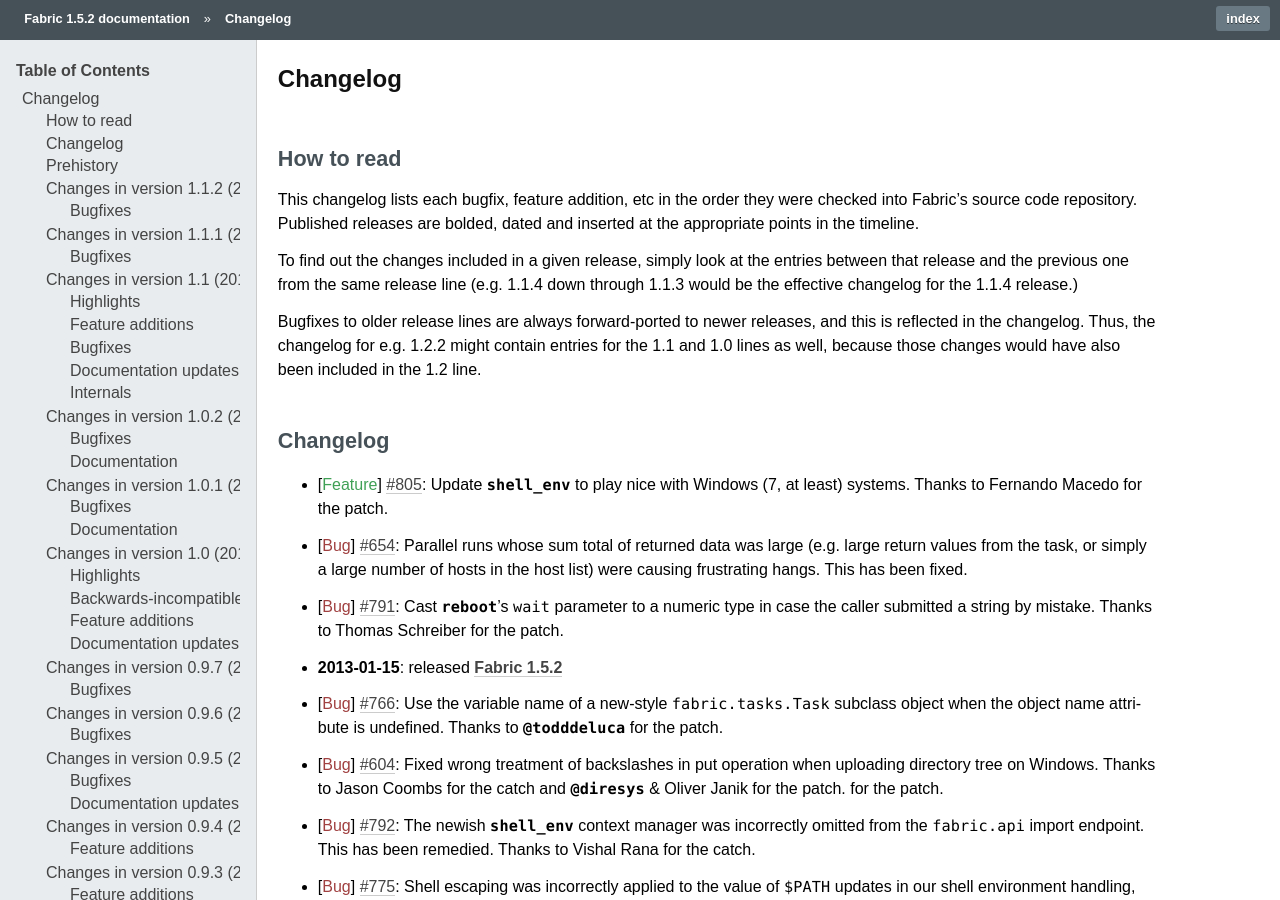
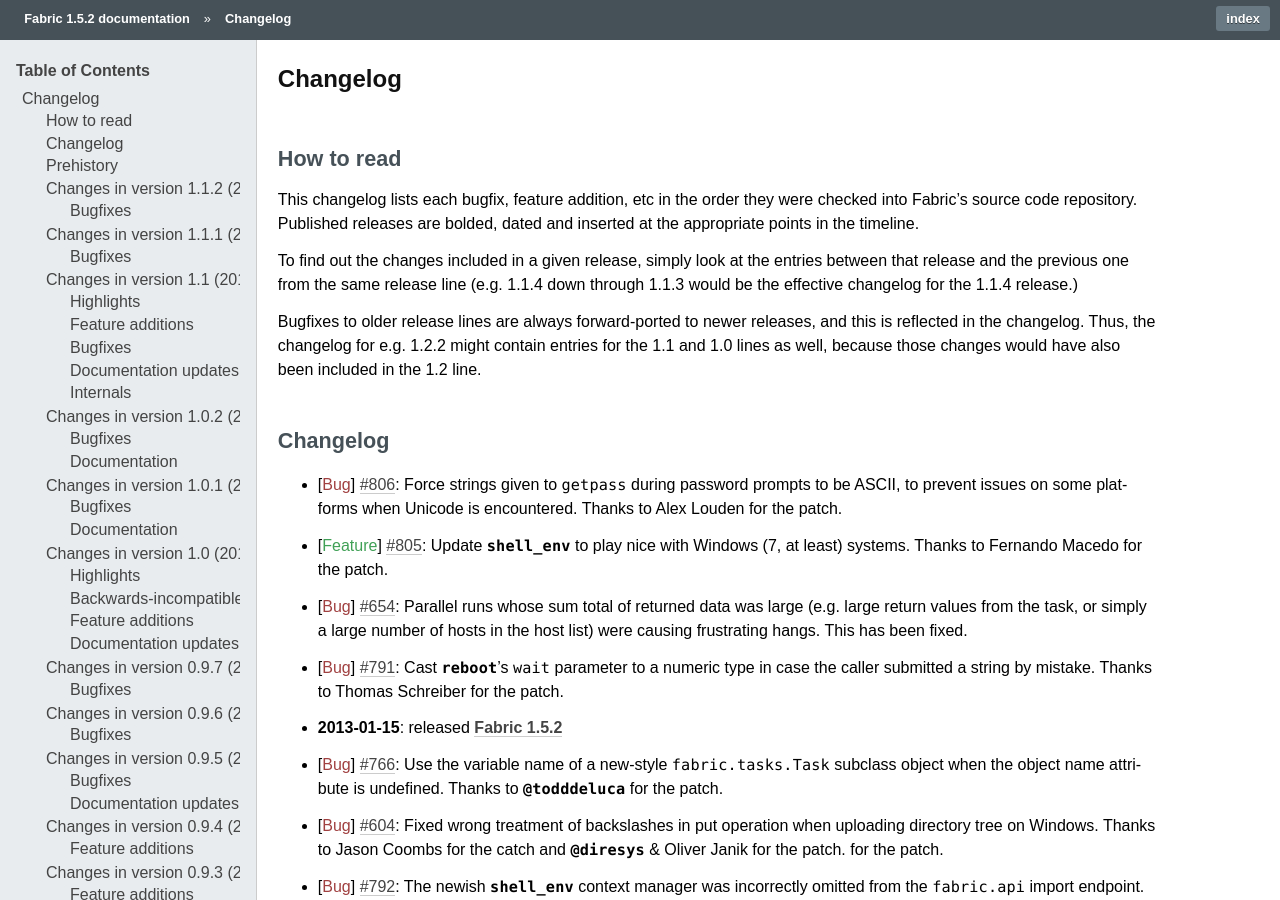
Before and after one commit to fabric/fabric, a Sphinx documentation site: the page built from docs/changelog.rst, in a window 1280 px wide and 900 px high. Built offline with Sphinx 7.4.7, drawn with Linux system fonts in a browser that asks for light colours.

Commit message:
Changelog, refactor re: #806
Fixes #806

```diff
--- a/docs/changelog.rst
+++ b/docs/changelog.rst
@@ -25,6 +25,9 @@
 Changelog
 =========
 
+* :bug:`806` Force strings given to ``getpass`` during password prompts to be
+  ASCII, to prevent issues on some platforms when Unicode is encountered.
+  Thanks to Alex Louden for the patch.
 * :feature:`805` Update `~fabric.context_managers.shell_env` to play nice with
   Windows (7, at least) systems. Thanks to Fernando Macedo for the patch.
 * :bug:`654` Parallel runs whose sum total of returned data was large (e.g.
```
Also changed, not shown: 1 other file.
